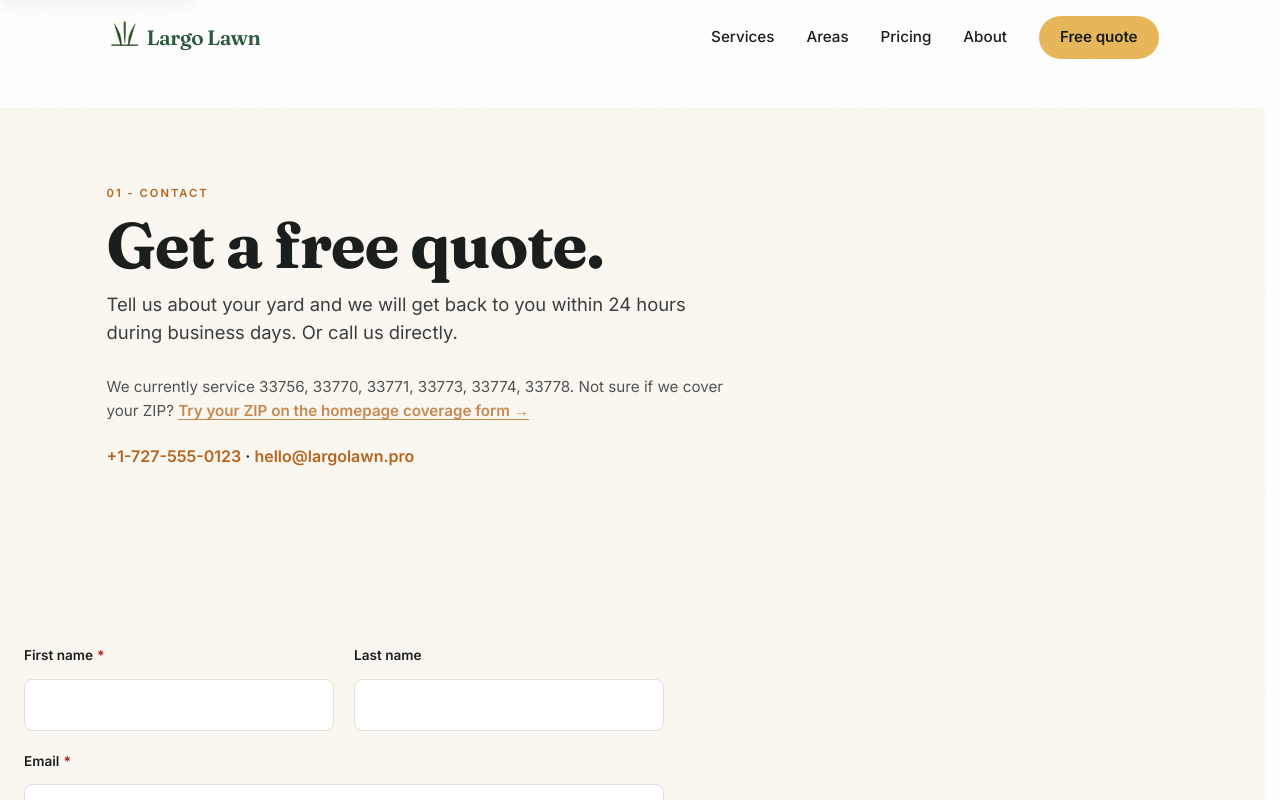
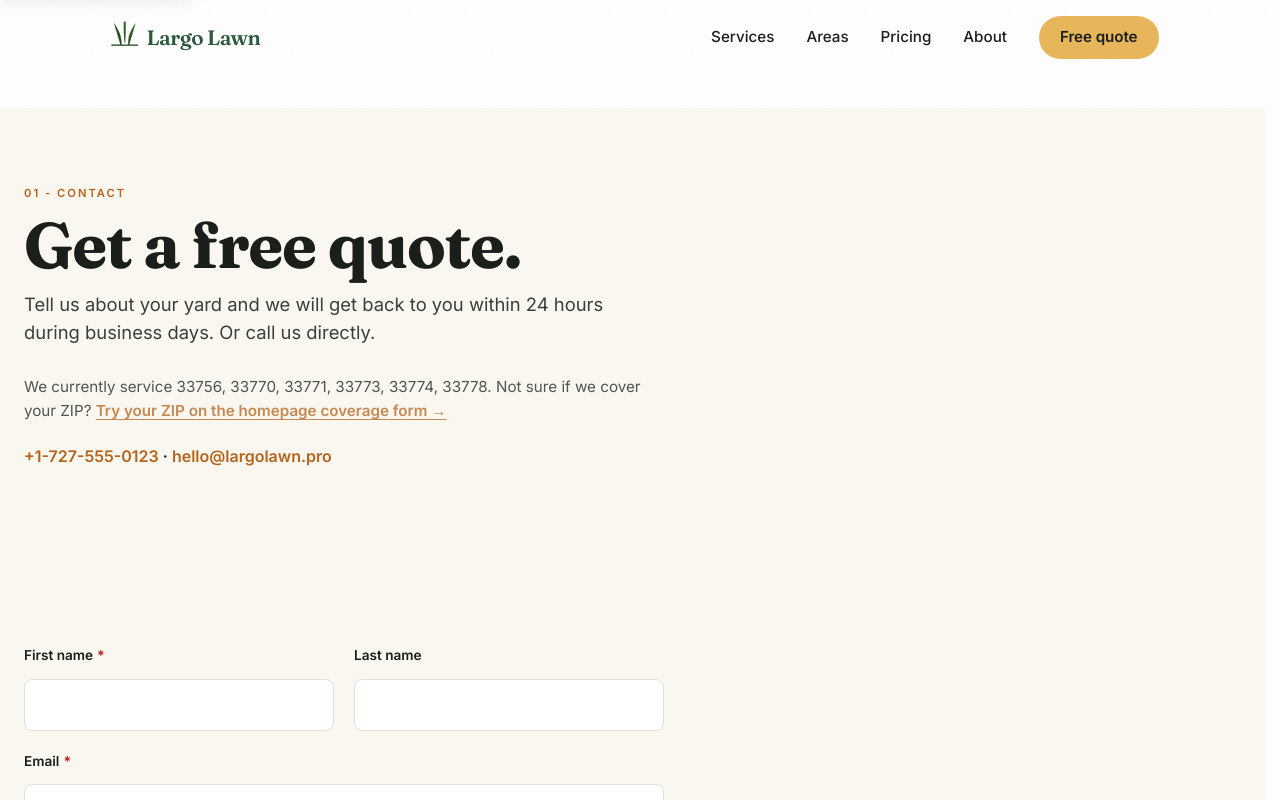
Before and after one commit to Aycrith/grass, a Next.js app in the folder apps/web/: page /contact in a window 1280 px wide. Shown: the top 800 px of the page. Built offline with nearby package versions, Linux system fonts and the light colour scheme.

Commit message:
refactor(contact-hero): migrate wrapper to <Container>

```diff
--- a/apps/web/src/components/sections/ContactHero.tsx
+++ b/apps/web/src/components/sections/ContactHero.tsx
@@ -23,7 +23,7 @@ import Link from 'next/link';
 import type { ReactNode } from 'react';
 
 import { FadeUp } from '@/components/motion';
-import { Eyebrow, Section } from '@/components/site';
+import { Container, Eyebrow, Section } from '@/components/site';
 import { BUSINESS } from '@/lib/business';
 import { cn } from '@/lib/cn';
 import { contactPage } from '@/lib/content';
@@ -46,7 +46,7 @@ interface ContactHeroProps {
 export function ContactHero({ hurricaneMode, className }: ContactHeroProps): ReactNode {
   return (
     <Section rhythm="loose" className={cn(styles.root, className)}>
-      <div className="container">
+      <Container>
         <FadeUp className={styles.copy}>
           <Eyebrow tone="default" className={styles.eyebrow}>
             {contactPage.eyebrow}
@@ -67,7 +67,7 @@ export function ContactHero({ hurricaneMode, className }: ContactHeroProps): Rea
             <a href={`mailto:${BUSINESS.email}`}>{BUSINESS.email}</a>
           </p>
         </FadeUp>
-      </div>
+      </Container>
     </Section>
   );
 }
```
